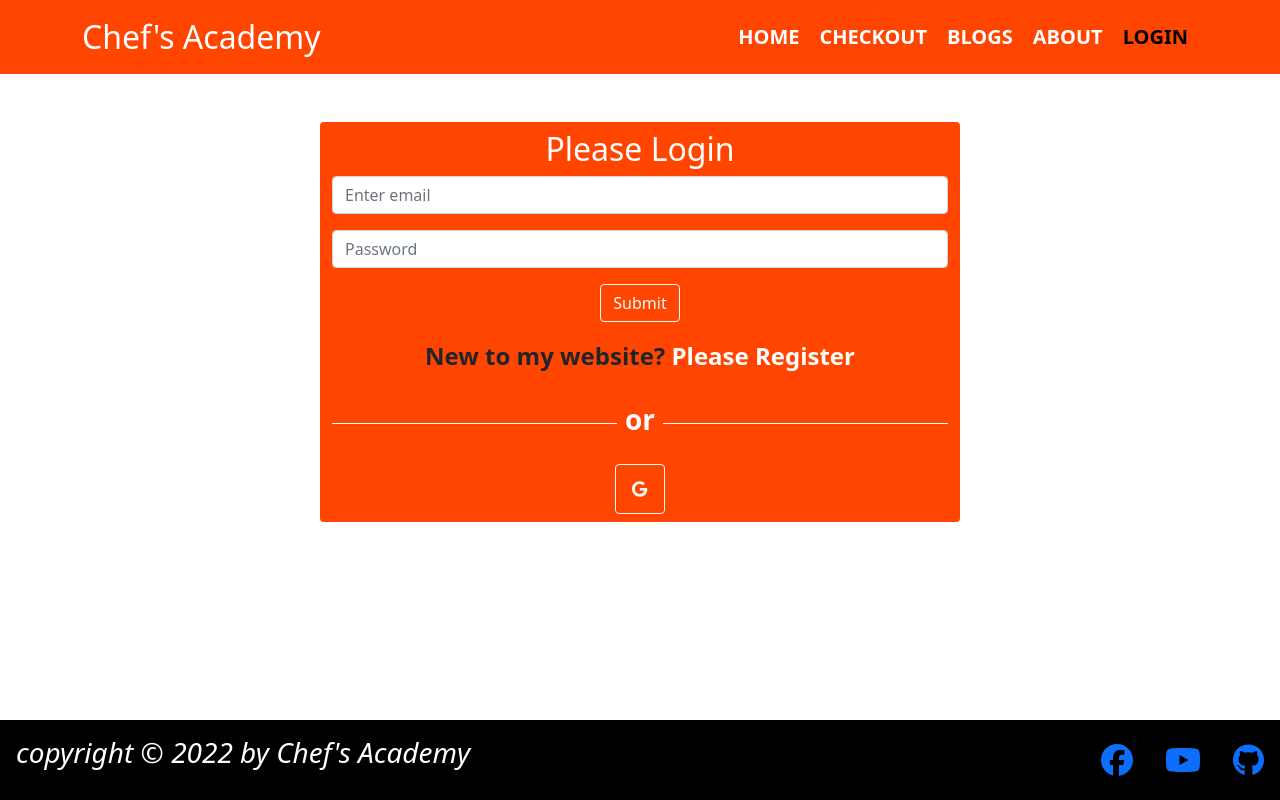
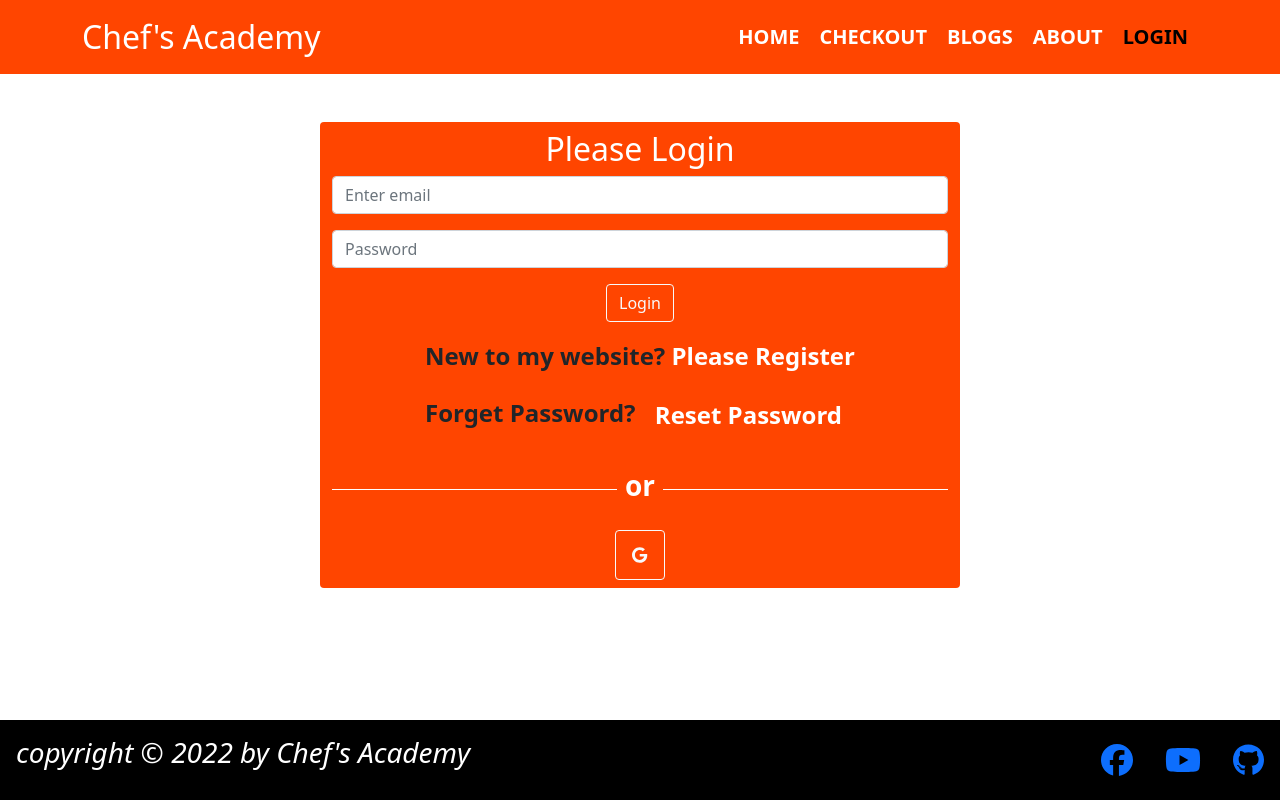
Before and after one commit to TanveerShahriar/chefs-academy, a React (Create React App) app: page /login in a window 1280 px wide. Built offline with nearby package versions, Linux system fonts and the light colour scheme; no server answers.

Commit message:
email verify and pass reset done

```diff
--- a/package.json
+++ b/package.json
@@ -18,6 +18,7 @@
     "react-firebase-hooks": "^5.0.3",
     "react-router-dom": "^6.3.0",
     "react-scripts": "5.0.1",
+    "react-toastify": "^8.2.0",
     "web-vitals": "^2.1.4"
   },
   "scripts": {
--- a/src/Pages/Login/Login/Login.js
+++ b/src/Pages/Login/Login/Login.js
@@ -1,8 +1,10 @@
 import React, { useRef } from 'react';
 import { Button, Form } from 'react-bootstrap';
-import { useSignInWithEmailAndPassword } from 'react-firebase-hooks/auth';
+import { useSendEmailVerification, useSendPasswordResetEmail, useSignInWithEmailAndPassword } from 'react-firebase-hooks/auth';
 import { Link, useLocation, useNavigate } from 'react-router-dom';
+import { toast, ToastContainer } from 'react-toastify';
 import auth from '../../../firebase.init';
+import Loading from '../../Shared/Loading/Loading';
 import SocialLogin from '../SocialLogin/SocialLogin';
 import './Login.css'
 
@@ -13,6 +15,7 @@ const Login = () => {
     const location = useLocation();
 
     let from = location.state?.from?.pathname || "/";
+    let errorElement;
 
     const [
         signInWithEmailAndPassword,
@@ -20,6 +23,17 @@ const Login = () => {
         loading,
         error,
     ] = useSignInWithEmailAndPassword(auth);
+
+    const [sendPasswordResetEmail, sending] = useSendPasswordResetEmail(auth);
+
+
+    if (loading || sending) {
+        return <Loading></Loading>
+    }
+
+    if (error) {
+        errorElement = <p className='text-white'>Error: {error?.message}</p>
+    }
 
     if (user) {
         navigate(from, { replace: true });
@@ -31,6 +45,17 @@ const Login = () => {
         const password = passwordRef.current.value;
 
         signInWithEmailAndPassword(email, password);
+    }
+
+    const resetPassword = async () => {
+        const email = emailRef.current.value;
+        if (email) {
+            await sendPasswordResetEmail(email);
+            toast('Sent email');
+        }
+        else{
+            toast('please enter your email address');
+        }
     }
 
     return (
@@ -45,11 +70,16 @@ const Login = () => {
                     <Form.Control ref={passwordRef} type="password" placeholder="Password" required />
                 </Form.Group>
                 <Button variant="outline-light" type="submit">
-                    Submit
+                    Login
                 </Button>
             </Form>
+            {errorElement}
             <p className='fs-4 fw-bold my-3'>New to my website? <Link to="/register" className='text-white pe-auto text-decoration-none'>Please Register</Link> </p>
+
+            <p className='fs-4 fw-bold my-3'>Forget Password? <button className='btn btn-link text-white fs-4 fw-bold pe-auto text-decoration-none' onClick={resetPassword}>Reset Password</button> </p>
+
             <SocialLogin></SocialLogin>
+            <ToastContainer />
         </div>
     );
 };
--- a/src/Pages/Login/Register/Register.js
+++ b/src/Pages/Login/Register/Register.js
@@ -1,22 +1,28 @@
-import React, { useRef } from 'react';
+import React, { useRef, useState } from 'react';
 import { Link, useNavigate } from 'react-router-dom';
 import { useCreateUserWithEmailAndPassword } from 'react-firebase-hooks/auth';
 import './Register.css';
 import auth from '../../../firebase.init';
 import { Button, Form } from 'react-bootstrap';
 import SocialLogin from '../SocialLogin/SocialLogin';
+import Loading from '../../Shared/Loading/Loading';
 
 const Register = () => {
     const emailRef = useRef('');
     const passwordRef = useRef('');
+    const [agree, setAgree] = useState(false);
 
     const [
         createUserWithEmailAndPassword,
         user,
         loading,
         error,
-      ] = useCreateUserWithEmailAndPassword(auth);
+      ] = useCreateUserWithEmailAndPassword(auth, {sendEmailVerification: true});
     const navigate = useNavigate();
+
+    if(loading){
+        return <Loading></Loading>
+    }
 
     if(user){
         navigate('/home');
@@ -41,9 +47,17 @@ const Register = () => {
             <Form.Group className="mb-3" controlId="formBasicPassword">
                 <Form.Control ref={passwordRef} type="password" placeholder="Password" required />
             </Form.Group>
-            <Button variant="outline-light" type="submit">
+            {/* <Button variant="outline-light" type="submit">
                 Submit
-            </Button>
+            </Button> */}
+            <input onClick={() => setAgree(!agree)} type="checkbox" name="terms" id="terms" />
+            <Form.Label className={`ps-2 ${agree ? '' : 'text-white'}`} htmlFor="terms">Accept Genius Car Terms and Conditions</Form.Label>
+            <br />
+            <input
+                disabled={!agree}
+                className='btn btn-outline-light mt-2'
+                type="submit"
+                value="Register" />
         </Form>
         <p className='fs-4 fw-bold my-3'>Already have an account? <Link to="/login" className='text-white pe-auto text-decoration-none'>Please Login</Link> </p>
         <SocialLogin></SocialLogin>
```
Also changed, not shown: 1 other file (tests, documents, lock files or other folders).
